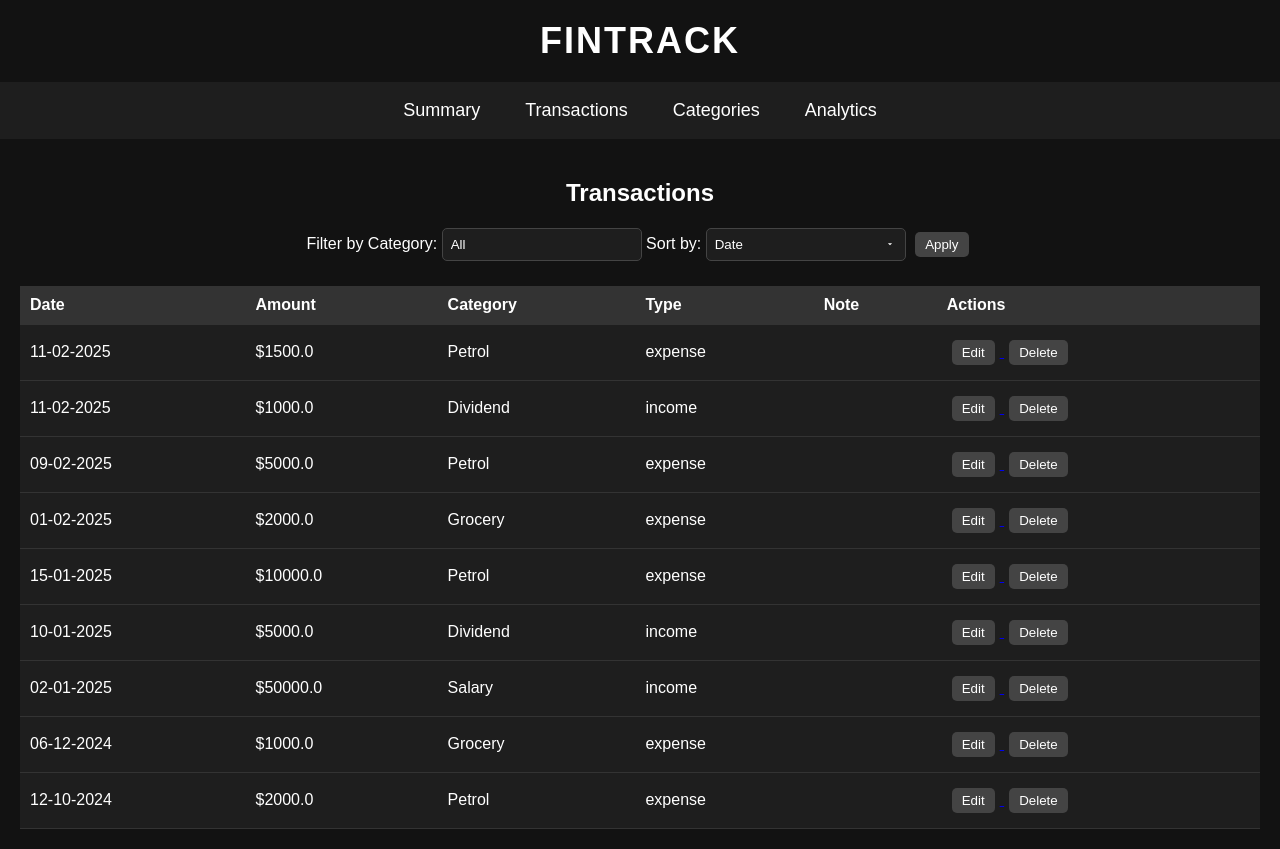
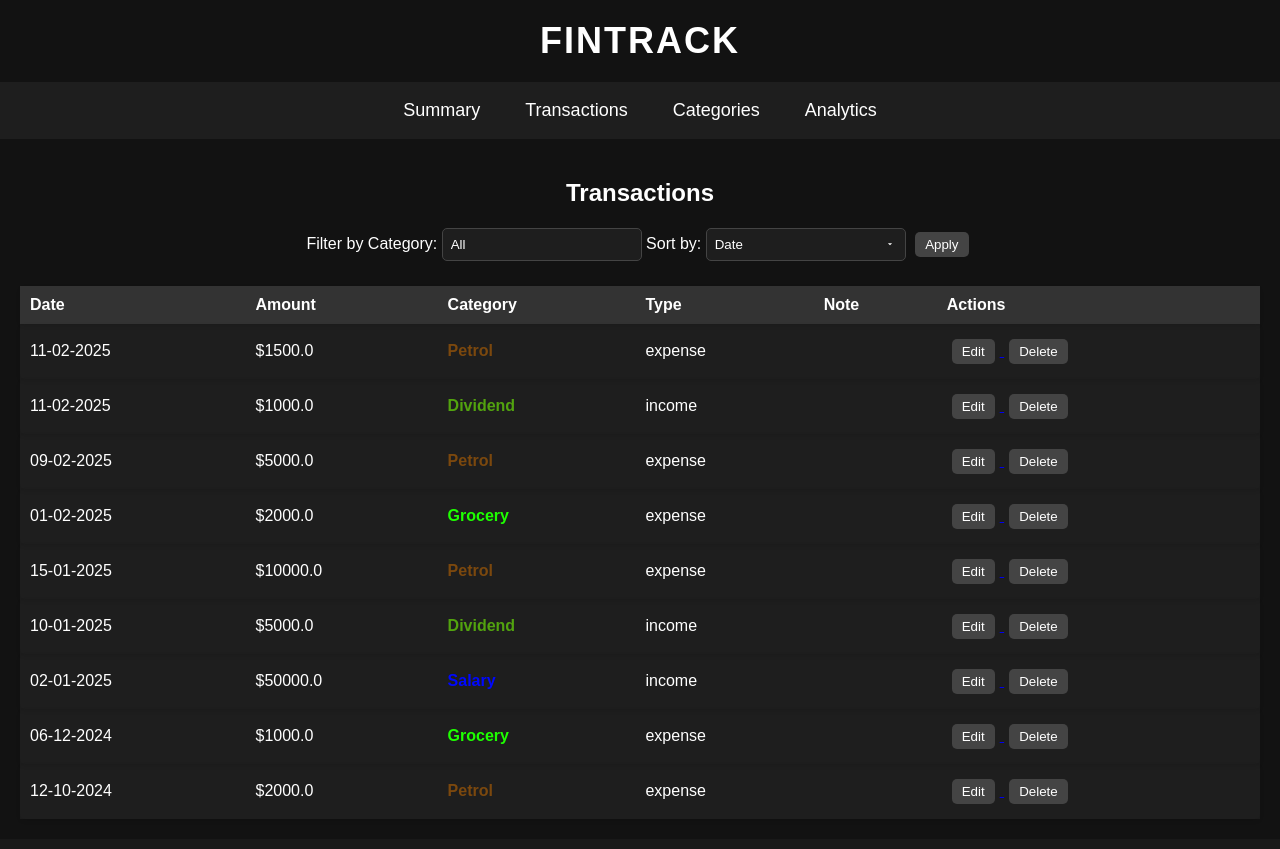
Before and after one commit to notgautham/FinTrack, a Flask app: page /transactions in a window 1280 px wide. After the commit the page ends 804 px from the top, so only its background shows below. Run offline with Flask 3, Linux system fonts and the light colour scheme; data comes from the database, SQL or seed files in the repository.

Commit message:
Modifying Category color in table to dynamically change according to database data

```diff
--- a/app.py
+++ b/app.py
@@ -122,8 +122,16 @@ def transactions():
     sort_by = request.args.get('sort_by', 'date')  # Default to sorting by date
     selected_category = request.args.get('category', 'all')  # Default to show all categories
 
-    # Base query
-    query = Transaction.query
+    # Join Transaction with Category to fetch category name and color
+    query = Transaction.query.join(Category).add_columns(
+        Transaction.id,
+        Transaction.date,
+        Transaction.amount,
+        Transaction.type,
+        Transaction.note,
+        Category.name.label('category_name'),
+        Category.chart_color.label('category_color')  # Include color
+    )
 
     # Apply category filter if a specific category is selected
     if selected_category != 'all':
@@ -133,7 +141,7 @@ def transactions():
     if sort_by == 'amount':
         query = query.order_by(Transaction.amount.desc())
     elif sort_by == 'category':
-        query = query.join(Category).order_by(Category.name)
+        query = query.order_by(Category.name)
     else:  # Default to sorting by date
         query = query.order_by(Transaction.date.desc())
 
--- a/templates/transactions.html
+++ b/templates/transactions.html
@@ -3,6 +3,7 @@
 {% block content %}
 <h2>Transactions</h2>
 
+<!-- Filters and Sorting -->
 <div class="controls">
     <label for="category-filter">Filter by Category:</label>
     <select id="category-filter">
@@ -39,7 +40,7 @@
         <tr>
             <td>{{ transaction.date.strftime('%d-%m-%Y') }}</td>
             <td>${{ transaction.amount }}</td>
-            <td>{{ transaction.category.name }}</td>
+            <td style="color: {{ transaction.category_color }}; font-weight: bold;">{{ transaction.category_name }}</td>
             <td>{{ transaction.type }}</td>
             <td>{{ transaction.note }}</td>
             <td>
@@ -95,7 +96,8 @@
 
     table {
         width: 100%;
-        border-collapse: collapse;
+        border-collapse: separate;
+        border-spacing: 0;
         margin-top: 10px;
         background-color: #1e1e1e;
     }
@@ -103,7 +105,6 @@
     th, td {
         padding: 10px;
         text-align: left;
-        border-bottom: 1px solid #333;
     }
 
     th {
@@ -112,6 +113,23 @@
 
     tr:hover {
         background-color: #222;
+    }
+
+    tr {
+        border-radius: 5px;
+        overflow: hidden;
+        margin-bottom: 5px;
+        box-shadow: 0 2px 4px rgba(0, 0, 0, 0.1);
+    }
+
+    tr td:first-child {
+        border-top-left-radius: 5px;
+        border-bottom-left-radius: 5px;
+    }
+
+    tr td:last-child {
+        border-top-right-radius: 5px;
+        border-bottom-right-radius: 5px;
     }
 
     button {
```
